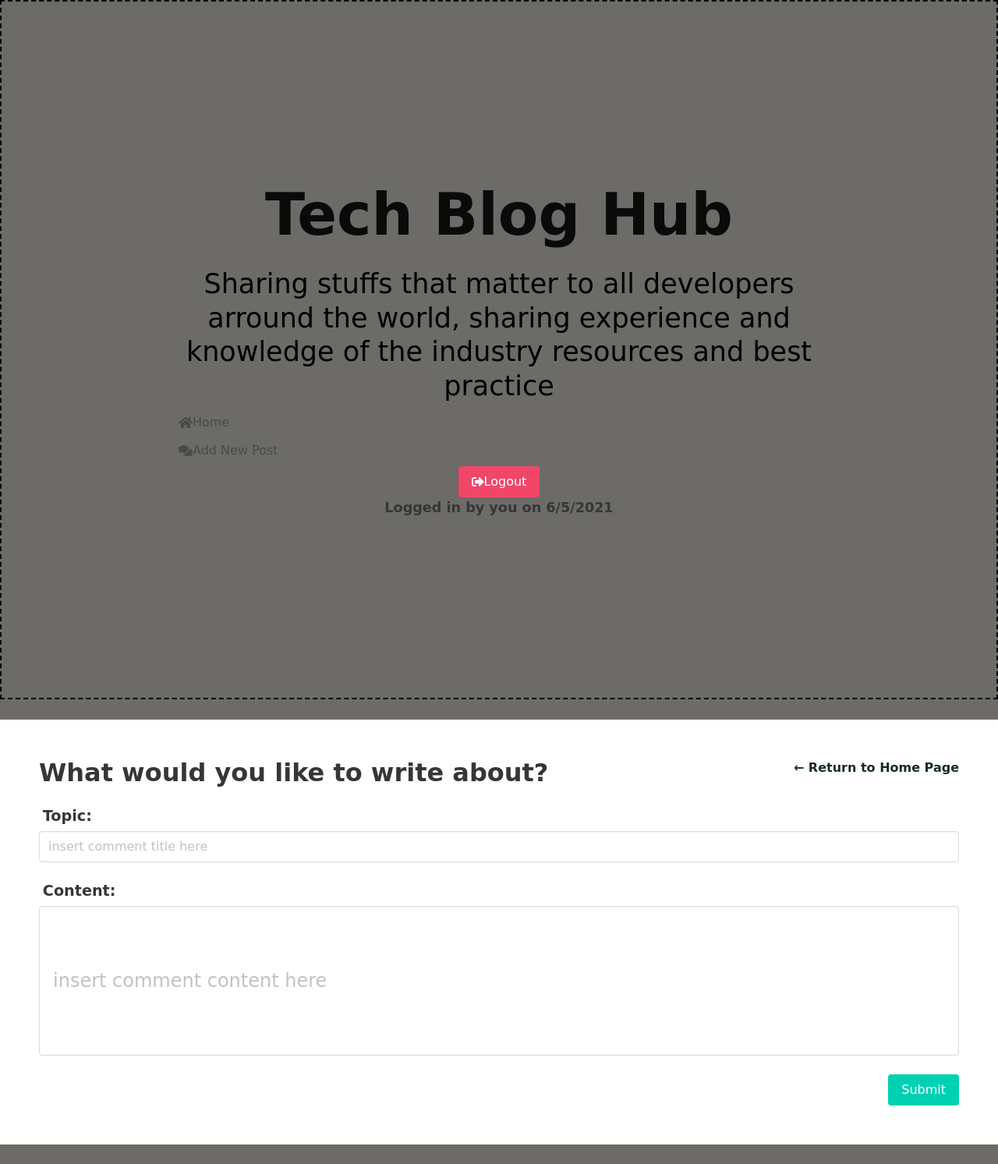
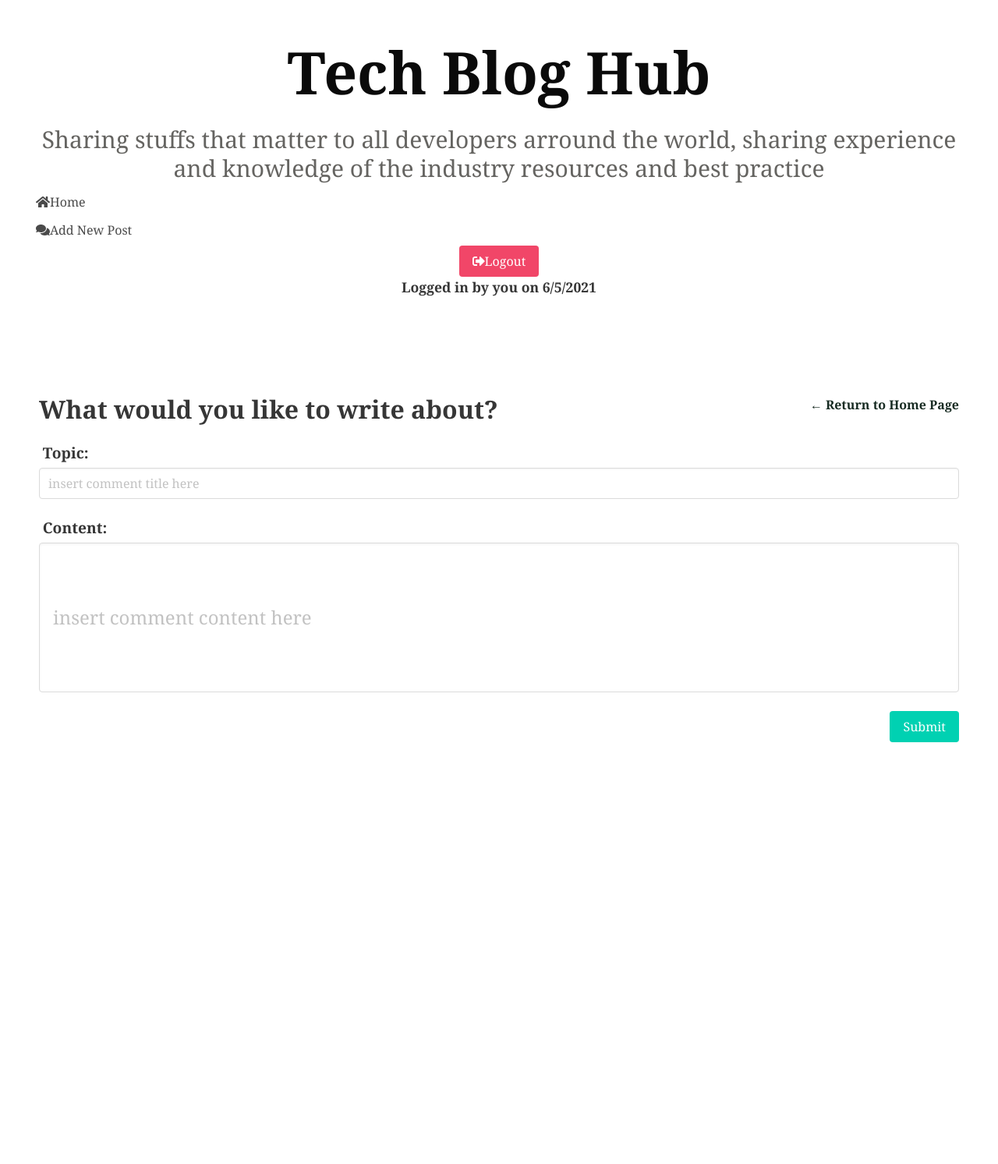
Before and after one commit to IsaacAkanbi/Tech_Blog, a Node server app: page /post in a window 1280 px wide. Shown: the whole page at 78% size. After the commit the page ends 952 px from the top, so only its background shows below. Run offline with Node 20, Linux system fonts and the light colour scheme; a user stored in the database is signed in; data that the repository does not hold is empty; some libraries are stand-ins or nearby versions.

Commit message:
changing codes

```diff
--- a/controllers/api/commentRoutes.js
+++ b/controllers/api/commentRoutes.js
@@ -35,7 +35,7 @@ router.post('/', withAuth, (req, res) => {
                 comment: req.body.comment,
                 id: req.body.id,
                 date_created: req.session.date_created,
-                user_id: req.session.user_id
+                // user_id: req.session.user_id
             })
             .then(dbCommentData => res.json(dbCommentData))
             .catch(err => {
--- a/controllers/homeRoutes.js
+++ b/controllers/homeRoutes.js
@@ -80,7 +80,7 @@ router.get("/homepage", async (req, res) => {
 router.get('/post', (req, res) => {
   Post.findAll({
     where: {
-      user_id: req.session.user_id,
+      user_id: req.session.id,
 
     },
     attributes: [
--- a/public/css/jass.css
+++ b/public/css/jass.css
@@ -2,7 +2,7 @@
 html {
     line-height: 1.15;
     /* 1 */
-    -webkit-text-size-adjust: 100%;
+    -webkit-text-size-adjust: 70%;
     /* 2 */
   }
 
@@ -15,28 +15,15 @@ html {
     margin: 0;
   }
 
-  /**
-   * Render the `main` element consistently in IE.
-   */
   main {
     display: block;
   }
 
-  /**
-   * Correct the font size and margin on `h1` elements within `section` and
-   * `article` contexts in Chrome, Firefox, and Safari.
-   */
   h1 {
     font-size: 2em;
     margin: 0.67em 0;
   }
 
-  /* Grouping content
-     ========================================================================== */
-  /**
-   * 1. Add the correct box sizing in Firefox.
-   * 2. Show the overflow in Edge and IE.
-   */
   hr {
     box-sizing: content-box;
     /* 1 */
@@ -57,19 +44,11 @@ html {
     /* 2 */
   }
 
-  /* Text-level semantics
-     ========================================================================== */
-  /**
-   * Remove the gray background on active links in IE 10.
-   */
   a {
     background-color: transparent;
   }
 
-  /**
-   * 1. Remove the bottom border in Chrome 57-
-   * 2. Add the correct text decoration in Chrome, Edge, IE, Opera, and Safari.
-   */
+
   abbr[title] {
     border-bottom: none;
     /* 1 */
@@ -79,18 +58,11 @@ html {
     /* 2 */
   }
 
-  /**
-   * Add the correct font weight in Chrome, Edge, and Safari.
-   */
   b,
   strong {
     font-weight: bolder;
   }
 
-  /**
-   * 1. Correct the inheritance and scaling of font size in all browsers.
-   * 2. Correct the odd `em` font sizing in all browsers.
-   */
   code,
   kbd,
   samp {
@@ -100,18 +72,12 @@ html {
     /* 2 */
   }
 
-  /**
-   * Add the correct font size in all browsers.
-   */
+
   small {
-    font-size: 80%;
-  }
-
-  /**
-   * Prevent `sub` and `sup` elements from affecting the line height in
-   * all browsers.
-   */
-  sub,
+    font-size: 50%;
+  }
+
+ sub,
   sup {
     font-size: 75%;
     line-height: 0;
@@ -127,21 +93,11 @@ html {
     top: -0.5em;
   }
 
-  /* Embedded content
-     ========================================================================== */
-  /**
-   * Remove the border on images inside links in IE 10.
-   */
   img {
     border-style: none;
   }
 
-  /* Forms
-     ========================================================================== */
-  /**
-   * 1. Change the font styles in all browsers.
-   * 2. Remove the margin in Firefox and Safari.
-   */
+
   button,
   input,
   optgroup,
@@ -208,19 +164,12 @@ html {
     outline: 1px dotted ButtonText;
   }
 
-  /**
-   * Correct the padding in Firefox.
-   */
+
   fieldset {
     padding: 0.35em 0.75em 0.625em;
   }
 
-  /**
-   * 1. Correct the text wrapping in Edge and IE.
-   * 2. Correct the color inheritance from `fieldset` elements in IE.
-   * 3. Remove the padding so developers are not caught out when they zero out
-   *    `fieldset` elements in all browsers.
-   */
+
   legend {
     box-sizing: border-box;
     /* 1 */
--- a/public/css/style.css
+++ b/public/css/style.css
@@ -10,18 +10,18 @@
   }
 
   body {
-    font-family: cursive;
+    font-family: Cambria, Cochin, Georgia, Times, 'Times New Roman', serif;
     margin: 0;
     display: flex;
     flex-direction: column;
     justify-content: flex-start;
-    background-color: var(--quatrinary);
+    background-color: rgb(red, green, blue);
 
   }
   .wrapper{
 
-    border: 2px dashed black;
-    padding: 145px;
+    /* border: 2px dashed rgba(100, 203, 221, 0.959); */
+    padding: 4px;
     background: '../public/images/techBlog.JPG';
    -webkit-background-size: cover;
    -moz-background-size: cover;
@@ -30,14 +30,14 @@
   }
 
  h1, h3{
-    color: black;
+    color: rgba(32, 30, 26, 0.692);
   }
 
   h1{
     font-size: 75px;
   }
   h3{
-    font-size: 35px;
+    font-size: 30px;
   }
 
 
@@ -51,10 +51,8 @@
   }
 
   header {
-    padding: 70px;
+    padding: 30px;
     text-align: center;
-
-
   }
 
   form,div
--- a/public/js/create-post.js
+++ b/public/js/create-post.js
@@ -22,4 +22,4 @@ async function newFormHandler(event) {
     }
   }
 
-  document.querySelector('.new-post-form').addEventListener('submit', newFormHandler);
+  document.querySelector('#new-post-form').addEventListener('submit', newFormHandler);
--- a/public/js/login.js
+++ b/public/js/login.js
@@ -50,7 +50,7 @@ const loginFormHandler = async (event) => {
   };
 
   document
-    .getElementById('login-form')
+    .getElementById('#login-form')
     .addEventListener('submit', loginFormHandler);
 
   document
--- a/views/post.handlebars
+++ b/views/post.handlebars
@@ -1,9 +1,9 @@
 
 <section>
-    <a href="/review" class="is-pulled-right"> &larr; Return to Home Page</a>
+    <a href="/homepage" class="is-pulled-right"> &larr; Return to Home Page</a>
   <h2 class="title">What would you like to write about?</h2><hr>
 
-  <form class="new-post-form">
+  <form class="new-post-form" id="new-post-form">
     <div>
       <label for="post-title">Topic:</label>
       <input class="input" type="text" id="post-title" name="post-title" placeholder="insert comment title here"/>
@@ -12,7 +12,7 @@
       <label for="post-content">Content:</label>
       <input class="textarea is-large" id="post-content" name="post-content" placeholder="insert comment content here"/>
     </div>
-    <button type="submit" class="button is-primary is-pulled-right" href="../homepage">Submit</button>
+    <button type="submit" id="submit" class="button is-primary is-pulled-right" href="../homepage">Submit</button>
   </form>
 
 
```
Also changed, not shown: controllers/api/postRoutes.js (+9 -6 lines), models/Post.js (+7 -7 lines).
